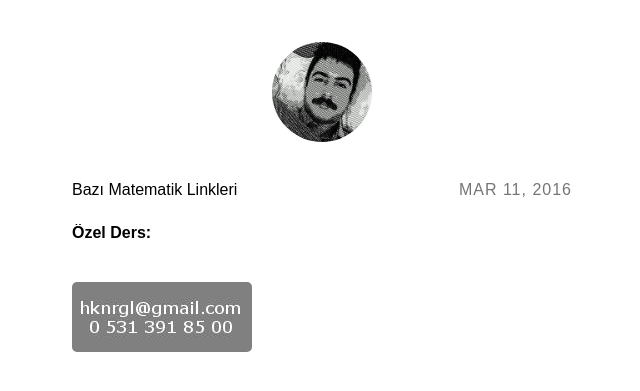
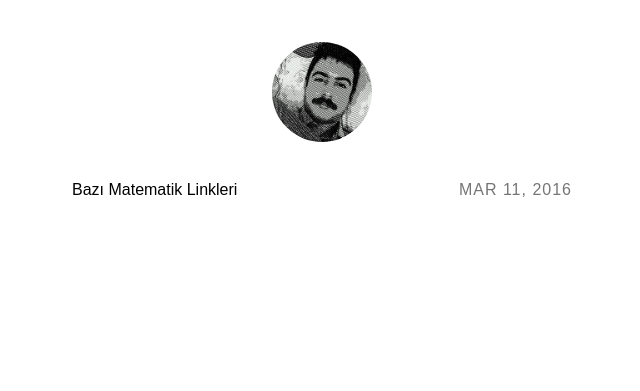
Before and after one commit to hakanergul/hakanergul.github.io, a Jekyll site: the page built from index.html, in a window 1280 px wide. Shown: the top 391 px of the page, without its empty margins (318-958 px from the left). Built offline with Jekyll 4.4.1, drawn with Linux system fonts in a browser that asks for light colours; some web fonts are replaced.

Commit message:
Update index.html

```diff
--- a/index.html
+++ b/index.html
@@ -20,15 +20,6 @@ layout: default
 
 	</ul>
 
-	<ul>
 
-		<li>
-
-			<div class="title">
-				<b>Özel Ders:</b></br><img src="{{ site.baseurl }}/assets/cellph.jpg">
-			</div>
-		</li>
-
-	</ul>
 
 </section>
```
